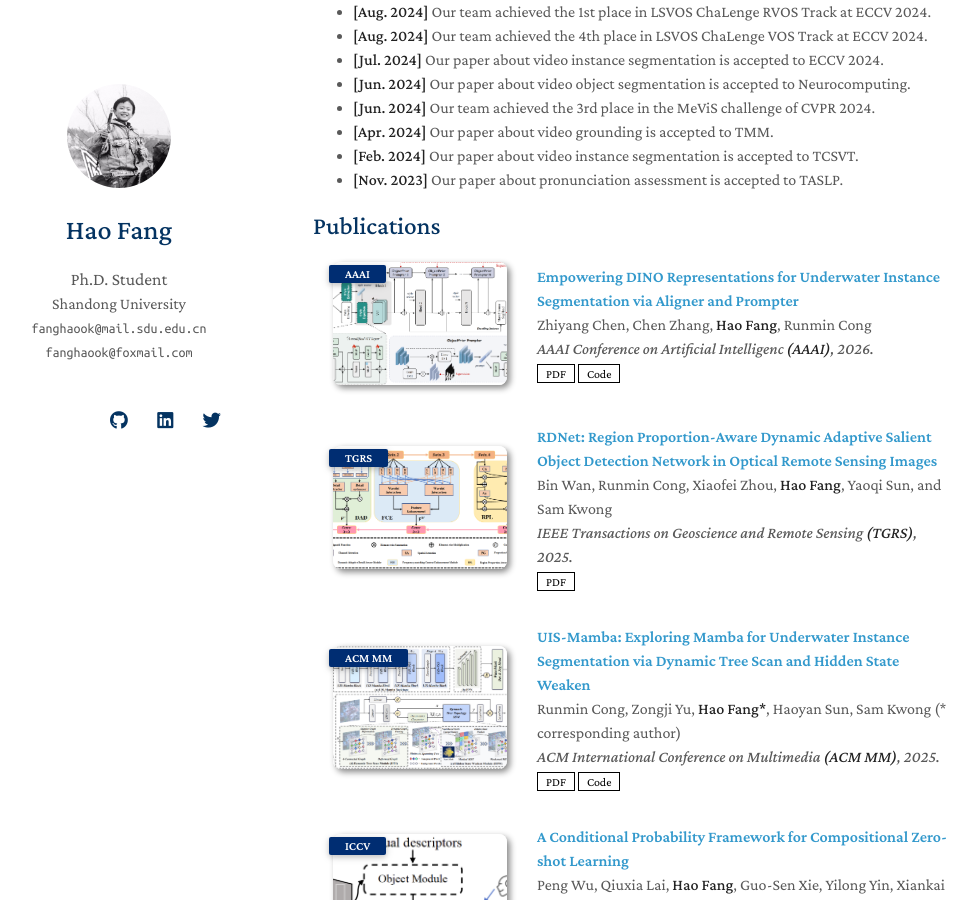
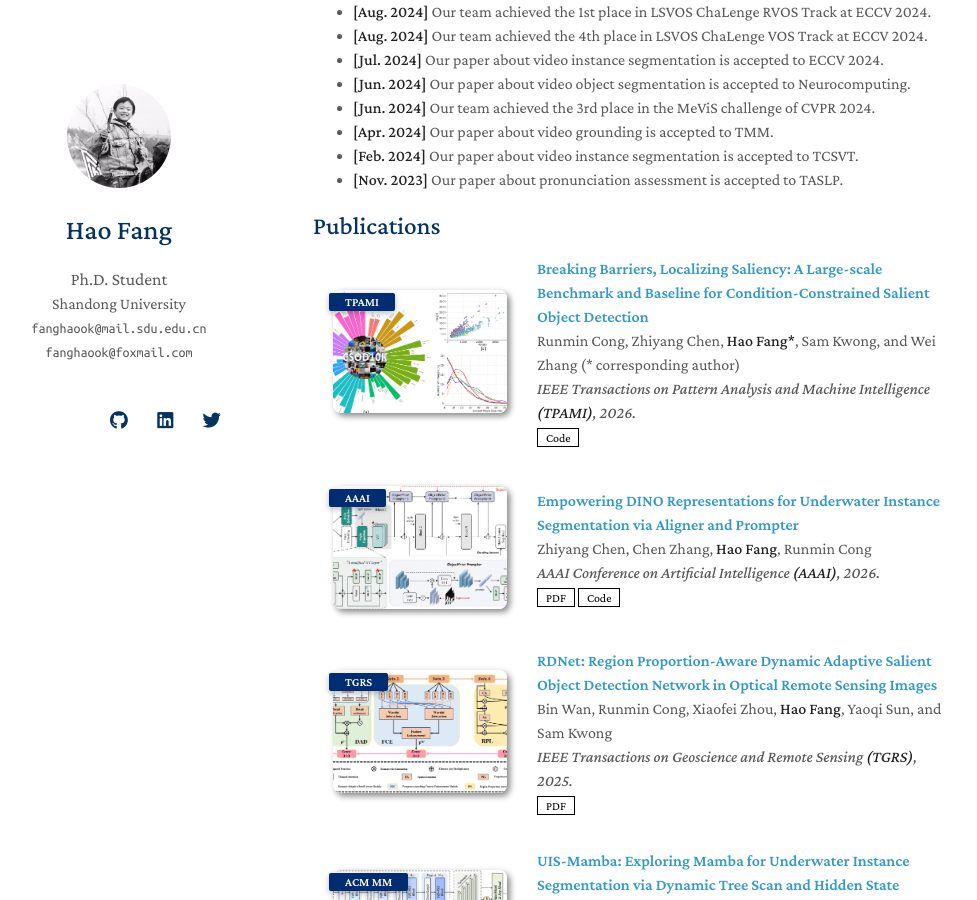
Before and after one commit to fanghaook/fanghaook.github.io, a Jekyll site: the page built from index.md, in a window 1280 px wide and 900 px high, scrolled down 570 px. Shown: the whole window, without its empty margins (157-1134 px from the left). Built offline with Jekyll 4.4.1, drawn with Linux system fonts in a browser that asks for light colours; nearby versions of some CDN libraries; a style sheet for code colours, icons or effects is not loaded; our own code applies the rules of GitHub Pages for plain Markdown files.

Commit message:
Add COS
Added a new publication entry and corrected a typo in an existing one.

```diff
--- a/_data/publications.yml
+++ b/_data/publications.yml
@@ -1,8 +1,15 @@
 main:
+  - title: "Breaking Barriers, Localizing Saliency: A Large-scale Benchmark and Baseline for Condition-Constrained Salient Object Detection"
+    authors: Runmin Cong, Zhiyang Chen, <strong>Hao Fang*</strong>, Sam Kwong, and Wei Zhang (* corresponding author)
+    conference_short: TPAMI
+    conference: IEEE Transactions on Pattern Analysis and Machine Intelligence <strong>(TPAMI)</strong>, 2026.
+    code: https://github.com/ettof/CSOD
+    image: ./assets/img/CSOD.png
+
   - title: "Empowering DINO Representations for Underwater Instance Segmentation via Aligner and Prompter"
     authors: Zhiyang Chen, Chen Zhang, <strong>Hao Fang</strong>, Runmin Cong
     conference_short: AAAI
-    conference: AAAI Conference on Artificial Intelligenc <strong>(AAAI)</strong>, 2026.
+    conference: AAAI Conference on Artificial Intelligence <strong>(AAAI)</strong>, 2026.
     pdf: https://arxiv.org/pdf/2511.08334
     code: https://github.com/ettof/Diveseg
     image: ./assets/img/DiveSeg.png
```
